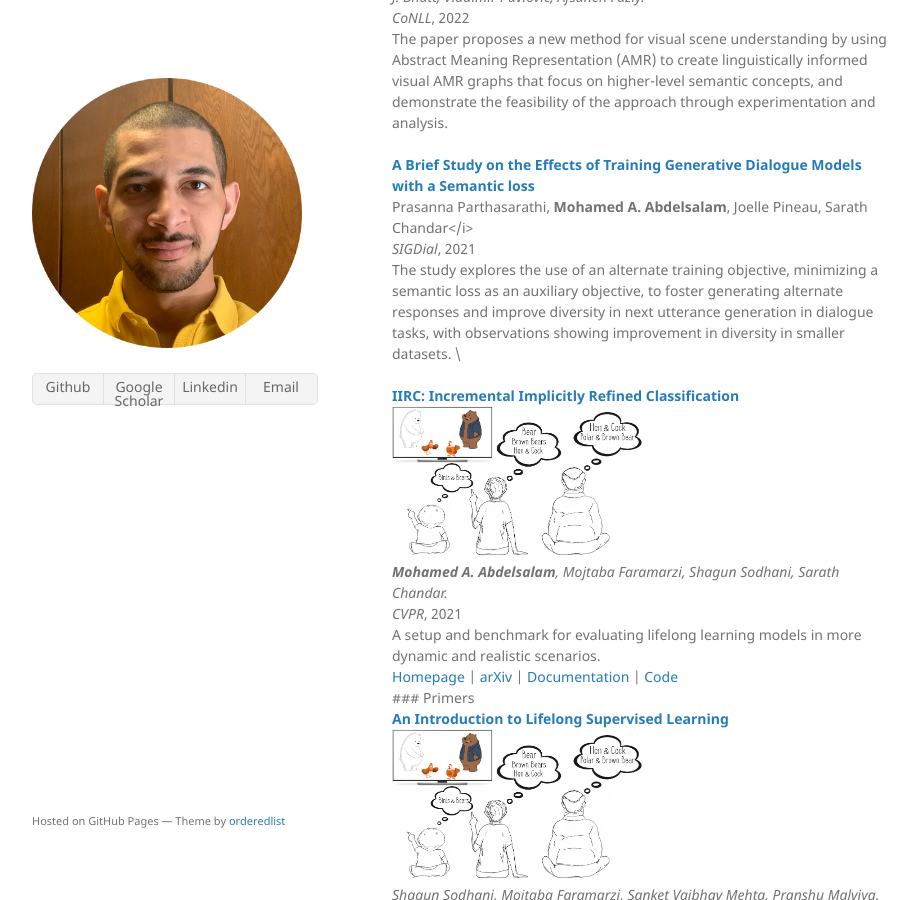
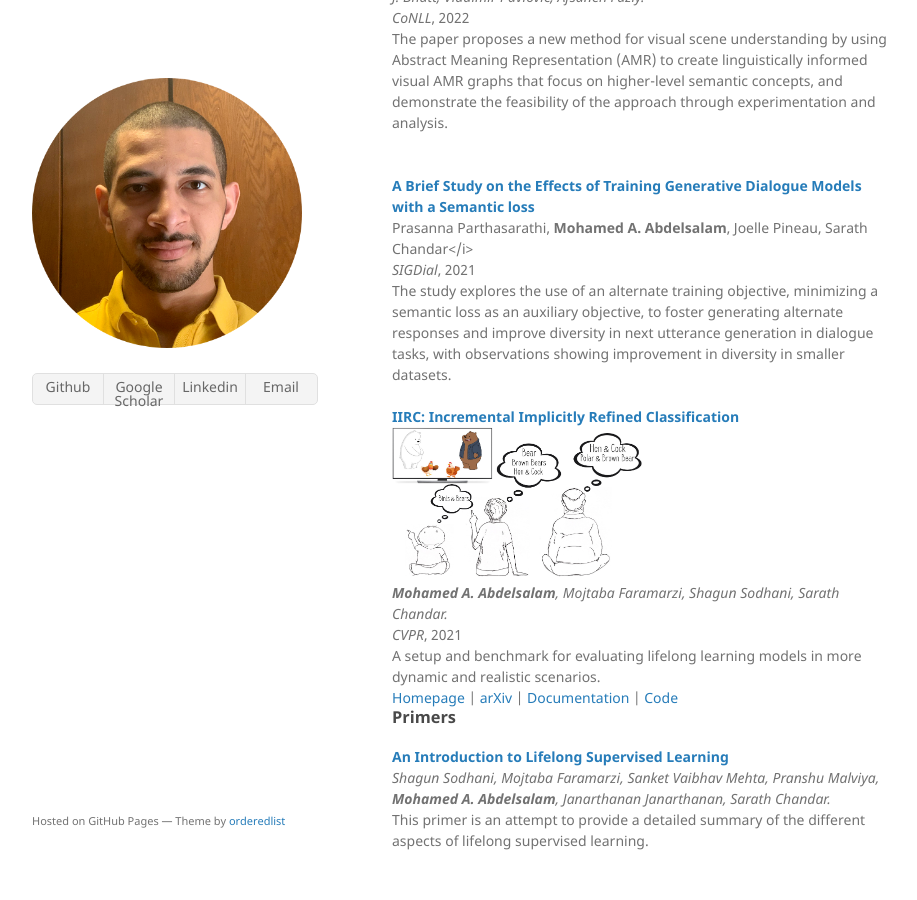
Before and after one commit to MohamedAbdelsalam9/mohamedabdelsalam9.github.io, a Jekyll site: the page built from index.md, in a window 1280 px wide and 900 px high, scrolled down 601 px. Shown: the whole window, without its empty margins (178-1095 px from the left). Built offline with Jekyll 4.4.1, drawn with Linux system fonts in a browser that asks for light colours; the repository's description, which GitHub fills in, is left out; our own code applies the rules of GitHub Pages for plain Markdown files.

Commit message:
Update index.md

```diff
--- a/index.md
+++ b/index.md
@@ -16,13 +16,14 @@ Broadly speaking, my research interests lie in the field of machine learning and
      <br><i><b>Mohamed A. Abdelsalam</b>, Zhan Shi, Federico Fancellu, Kalliopi Basioti, Dhaivat J. Bhatt, Vladimir Pavlovic, Afsaneh Fazly.</i>
      <br><i>CoNLL</i>, 2022
      <br>The paper proposes a new method for visual scene understanding by using Abstract Meaning Representation (AMR) to create linguistically informed visual AMR graphs that focus on higher-level semantic concepts, and demonstrate the feasibility of the approach through experimentation and analysis.
+      </div>
      <br><br>
      <div class="text">
      <a href="https://arxiv.org/abs/2210.14862"><b>A Brief Study on the Effects of Training Generative Dialogue Models with a Semantic loss</b></a>
      <br>Prasanna Parthasarathi, <b>Mohamed A. Abdelsalam</b>, Joelle Pineau, Sarath Chandar</i>
      <br><i>SIGDial</i>, 2021
      <br>The study explores the use of an alternate training objective, minimizing a semantic loss as an auxiliary objective, to foster generating alternate responses and improve diversity in next utterance generation in dialogue tasks, with observations showing improvement in diversity in smaller datasets.
-\     <br><br>
+     <br><br>
  </div>
     <div class="text">
      <a href="https://chandar-lab.github.io/IIRC/"><b>IIRC: Incremental Implicitly Refined Classification</b></a>
@@ -38,7 +39,6 @@ Broadly speaking, my research interests lie in the field of machine learning and
 ### Primers
 <div class="text">
  <a href="https://arxiv.org/pdf/2207.04354.pdf"><b>An Introduction to Lifelong Supervised Learning</b></a>
-      <img src="./images/summary.png" alt=""/>
  <br><i>Shagun Sodhani, Mojtaba Faramarzi, Sanket Vaibhav Mehta, Pranshu Malviya, <b>Mohamed A. Abdelsalam</b>, Janarthanan Janarthanan, Sarath Chandar.</i>
  <br>This primer is an attempt to provide a detailed summary of the different aspects of lifelong supervised learning.
 </div>
```
